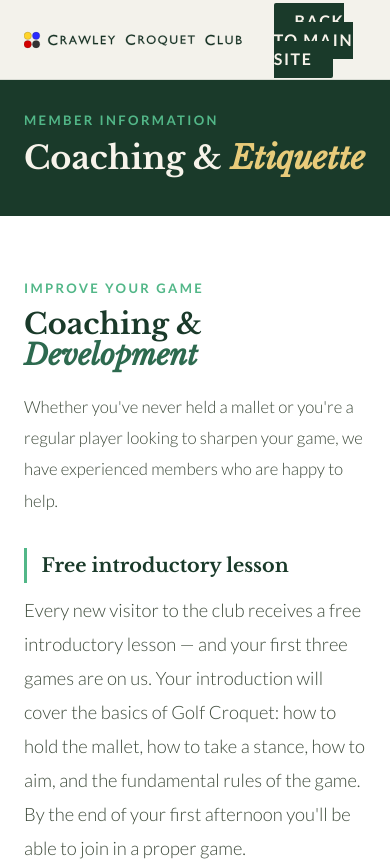
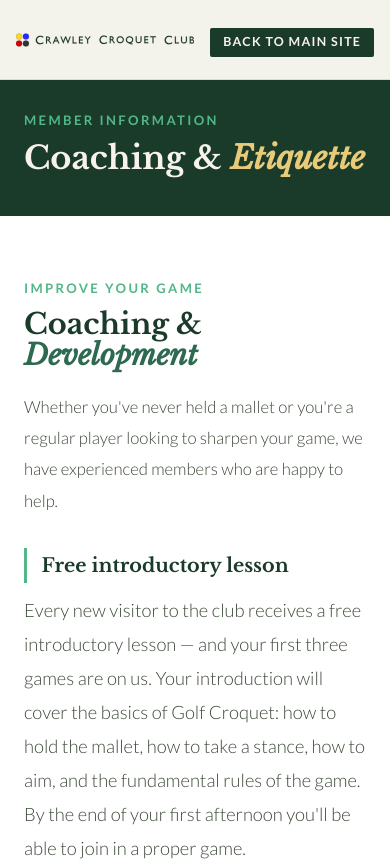
Before and after one commit to magrizauk/crawleycroquetclub.org.uk, a plain HTML site: page playing.html in a window 390 px wide. Shown: the top 868 px of the page. Drawn offline with nearby package versions, Linux system fonts and the light colour scheme.

Commit message:
Add files via upload

```diff
--- a/playing.html
+++ b/playing.html
@@ -99,9 +99,10 @@
     footer a { color: rgba(247,243,234,0.5); text-decoration: none; }
     footer a:hover { color: rgba(201,168,76,1); }
     @media (max-width: 700px) {
-      nav { padding: 0 1.5rem; }
-      .nav-links { gap: 1rem; }
+      nav { padding: 0 1rem; }
+      .nav-links { gap: 0.5rem; }
       .nav-links a:not(.nav-cta) { display: none; }
+      .nav-cta { font-size: 0.78rem !important; padding: 0.4rem 0.8rem !important; letter-spacing: 0.05em; white-space: nowrap; }
       footer { flex-direction: column; gap: 0.8rem; text-align: center; padding: 2rem 1.5rem; }
     }
   </style>
```
Also changed, not shown: gallery.html (+3 -2 lines), policies.html (+3 -2 lines), private-events.html (+3 -2 lines).
